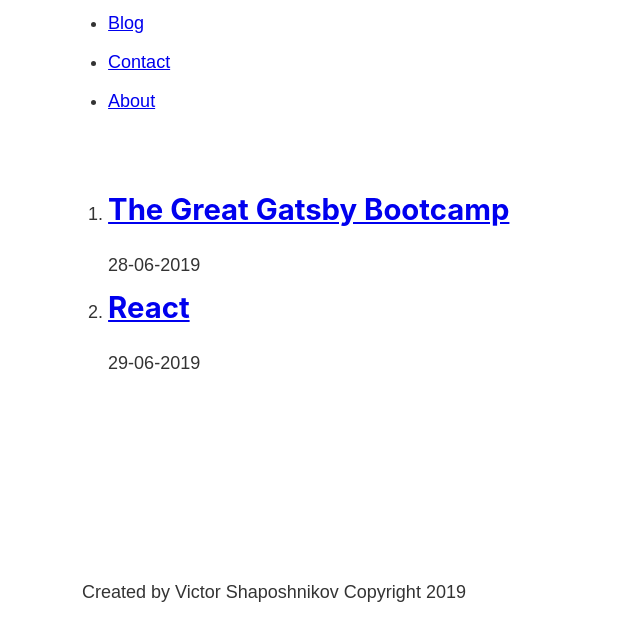
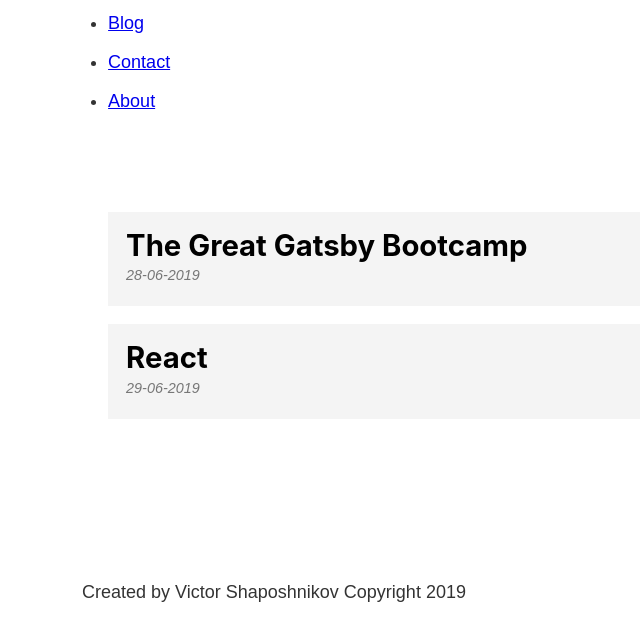
Before and after one commit to victor-sha/gatsby-bootcamp, a Gatsby site: page /blog in a window 1280 px wide. Shown: the part 151-792 px from the top of the page, without its empty margins (201-841 px from the left). Built offline with nearby package versions, Linux system fonts and the light colour scheme; Gatsby itself is replaced by a stand-in of ours.

Commit message:
add styles to blogs list

```diff
--- a/src/pages/blog.js
+++ b/src/pages/blog.js
@@ -1,6 +1,7 @@
 import React from 'react'
 import { graphql, useStaticQuery, Link } from 'gatsby'
 import Layout from '../components/layout';
+import blogStyles from './blog.module.scss';
 
 const BlogsList = () => {
   const data = useStaticQuery(graphql`
@@ -24,11 +25,13 @@ const BlogsList = () => {
   return data.allMarkdownRemark.edges
     .map(({ node: { frontmatter, fields } }) => {
       return (
-        <li key={frontmatter.title}>
-          <h2>
-            <Link to={`/blog/${fields.slug}`}>{frontmatter.title}</Link>
-          </h2>
-          <p>{frontmatter.date}</p>
+        <li key={frontmatter.title} className={blogStyles.blog}>
+          <Link to={`/blog/${fields.slug}`}>
+            <h2>
+              {frontmatter.title}
+            </h2>
+            <p>{frontmatter.date}</p>
+          </Link>
         </li>
       )
     })
@@ -38,7 +41,7 @@ const BlogsList = () => {
 const BlogPage = () => {
   return (
     <Layout>
-      <ol>
+      <ol className={blogStyles.blogs}>
         <BlogsList />
       </ol>
     </Layout>
--- /dev/null
+++ b/src/pages/blog.module.scss
@@ -0,0 +1,29 @@
+.blogs {
+    list-style-type: none;
+}
+
+.blog {
+    margin: 1rem 0;
+
+    a {
+        background: #f4f4f4;
+        color: #000000;
+        display: block;
+        padding: 1rem;
+        text-decoration: none;
+    }
+
+    a:hover {
+        background: #b4b4b4;
+    }
+
+    h2 {
+        margin-bottom: 0;
+    }
+
+    p {
+        color: #777777;
+        font-size: .8rem;
+        font-style: italic;
+    }
+}
```
